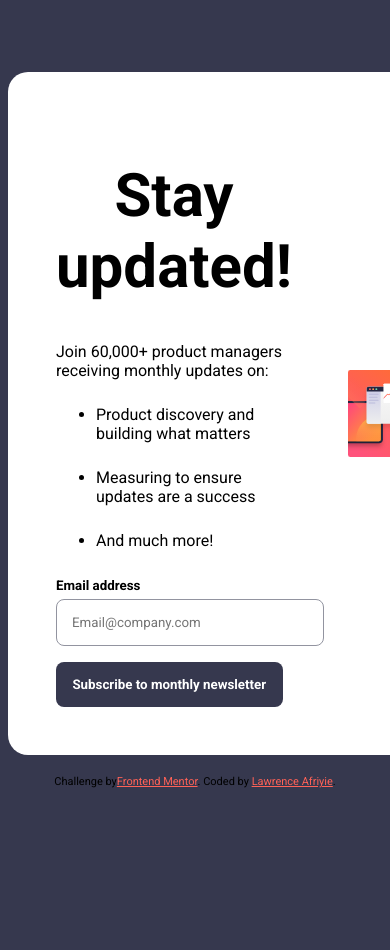
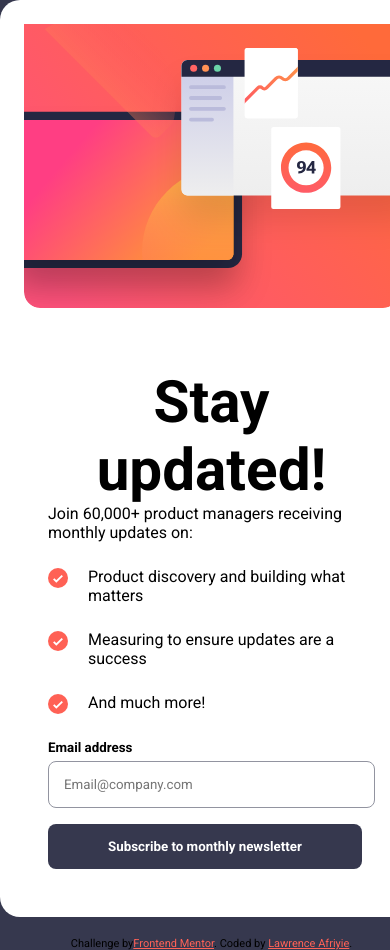
Before and after one commit to LorryAfriyie/newsletter-sign-up-with-success-message, a React (Vite) app: page / in a window 390 px wide. Shown: the top 950 px of the page. Before the commit the page ends 860 px from the top, so only its background shows below. Built offline with nearby package versions, Linux system fonts and the light colour scheme.

Commit message:
Aesthetical adjustments
Using order property to change the order of grid positions based on specified media query breakpoint. Changing the image used when breakpoint width condition has been met.

```diff
--- a/src/NewsletterSubCard.jsx
+++ b/src/NewsletterSubCard.jsx
@@ -32,10 +32,12 @@ export const NewsletterSubCard = () => {
           <button type="submit">Subscribe to monthly newsletter</button>
         </form>
 
-        <img
+        <div className="img"></div>
+
+        {/* <img
           src="/images/illustration-sign-up-desktop.svg"
           alt="illustration-sign-up-desktop.svg"
-        />
+        /> */}
       </div>
     </div>
   );
--- a/src/style/card.scss
+++ b/src/style/card.scss
@@ -2,7 +2,7 @@
   .container {
     background-color: hsl(0, 0%, 100%);
     display: grid;
-    grid-template-columns: repeat(2, 1fr);
+
     gap: 2rem;
     padding: 1.5rem;
     border-radius: 20px;
@@ -13,22 +13,37 @@
       padding: 1.5rem;
       margin: auto;
       display: block;
+      order: 2;
 
       h1 {
         text-align: center;
         font-weight: 700;
-        font-size: 3.75rem;
+        font-size: 3.65rem;
       }
 
       ul {
+        list-style: none;
+        padding: 0;
         li {
           margin: 25px 0 25px 0;
+          padding-left: 40px;
+          position: relative;
+        }
+
+        li:before {
+          background-image: url("/images/icon-list.svg");
+          background-size: cover;
+          content: "";
+          height: 20px;
+          left: 0;
+          position: absolute;
+          top: 1px;
+          width: 20px;
         }
       }
 
       .form-control {
         position: relative;
-
         label {
           display: block;
           margin-bottom: 5px;
@@ -36,9 +51,9 @@
         }
 
         input {
-          width: 100%;
           padding: 15px;
           border-radius: 8px;
+          width: 100%;
           border: 1px solid hsl(231, 7%, 60%);
           margin-bottom: 1rem;
         }
@@ -55,6 +70,18 @@
       }
     }
 
+    .img:before {
+      content: url("/images/illustration-sign-up-mobile.svg");
+    }
+
+    .img {
+      order: 1;
+      display: grid;
+      place-items: center;
+      margin: 0;
+      padding: 0;
+    }
+
     img {
       width: 100%;
       height: auto;
@@ -63,3 +90,23 @@
     }
   }
 }
+
+@media (min-width: 40em) {
+  .newsletter-card {
+    .container {
+      grid-template-columns: repeat(2, 1fr);
+
+      .subscribe-form {
+        order: 1;
+      }
+
+      .img {
+        order: 2;
+      }
+
+      .img:before {
+        content: url("/images/illustration-sign-up-desktop.svg");
+      }
+    }
+  }
+}
--- a/src/style/main.scss
+++ b/src/style/main.scss
@@ -3,7 +3,9 @@
 @import url("https://fonts.googleapis.com/css2?family=Roboto:ital,wght@0,100;0,300;0,400;0,500;0,700;0,900;1,100;1,300;1,400;1,500;1,700;1,900&display=swap");
 
 * {
-
+  margin: 0;
+  padding: 0;
+  box-sizing: border-box;
   font-family: "Roboto", sans-serif;
 }
 
```
Also changed, not shown: 1 other file (tests, documents, lock files or other folders).
